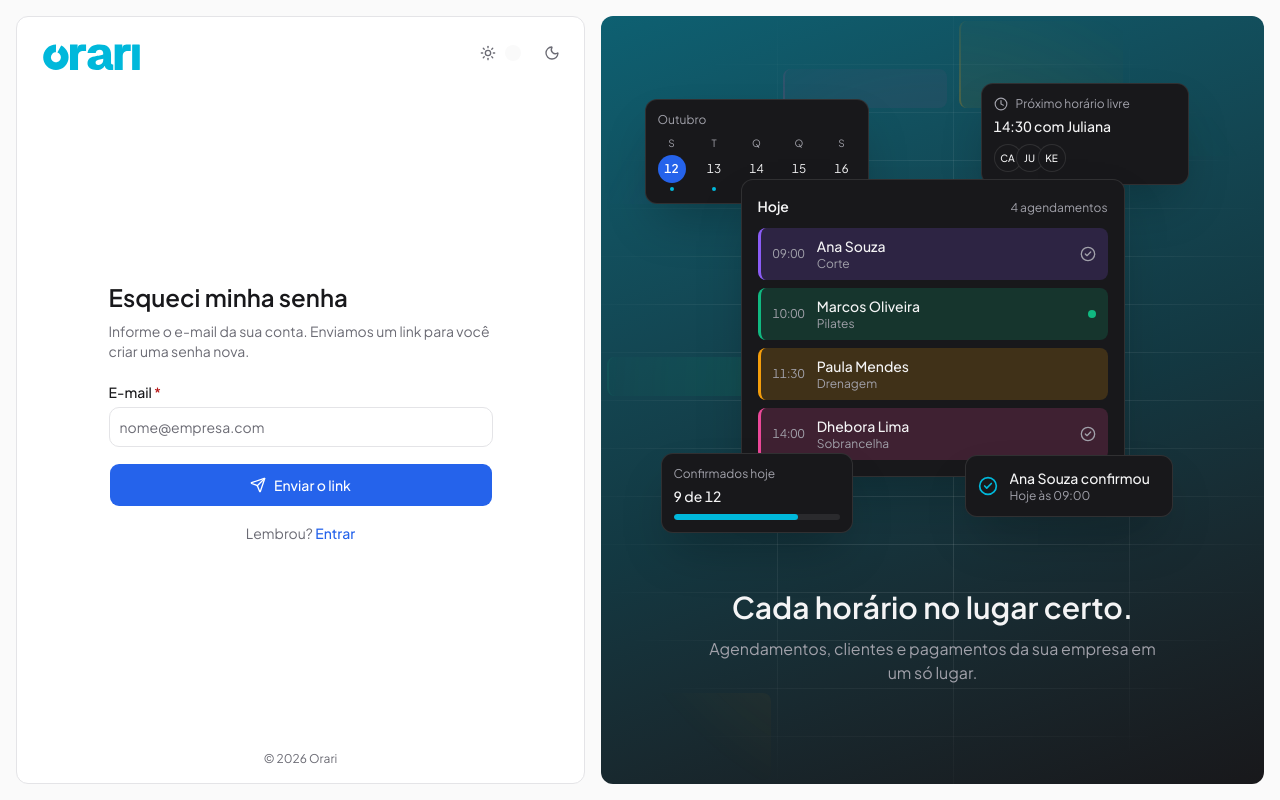
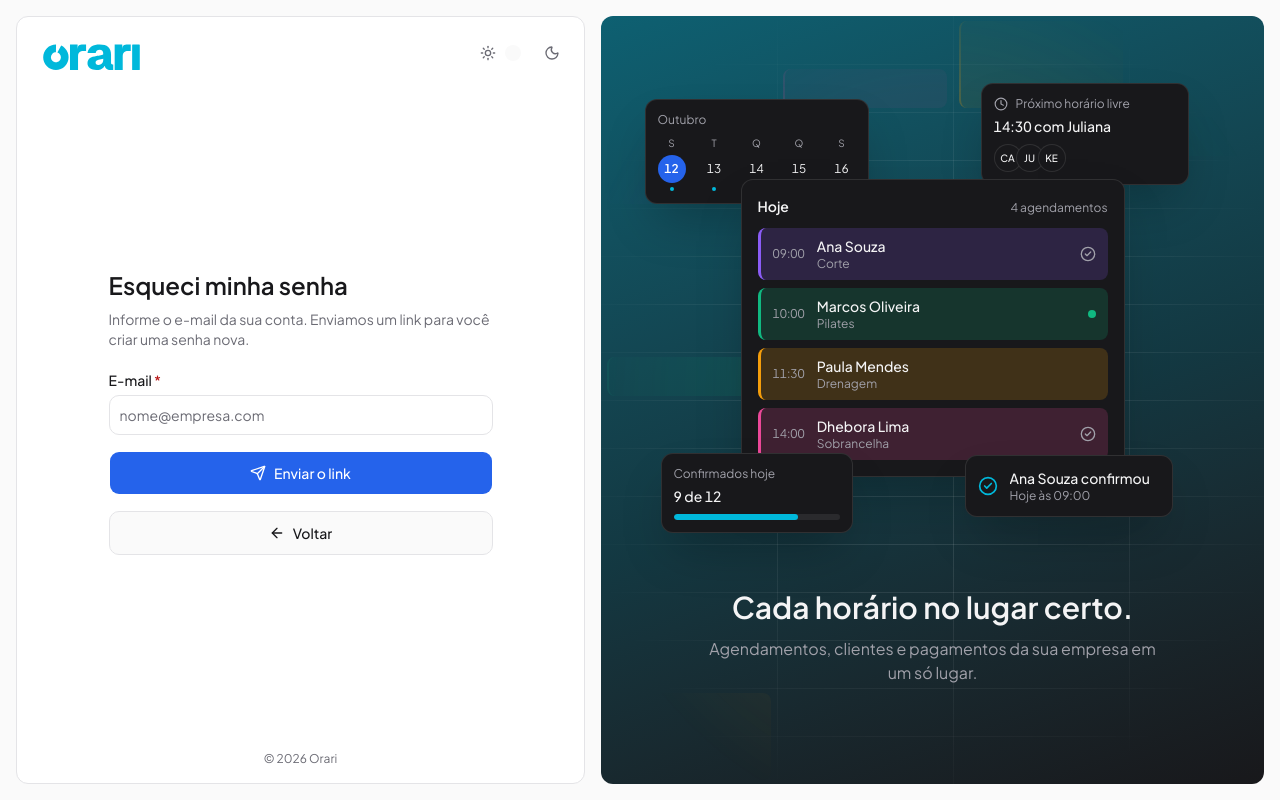
Before and after one commit to renatoclx/orari-frontend, a Next.js app: page /esqueci-senha in a window 1280 px wide. Built offline with nearby package versions, Linux system fonts and the light colour scheme.

Commit message:
feat(auth): botão Voltar no esqueci minha senha
Co-Authored-By: Claude Opus 5.5 <noreply@anthropic.com>

```diff
--- a/src/components/auth/ForgotPasswordForm.tsx
+++ b/src/components/auth/ForgotPasswordForm.tsx
@@ -92,15 +92,12 @@ export function ForgotPasswordForm() {
         <Send aria-hidden="true" />
         {pending ? "Enviando…" : "Enviar o link"}
       </Button>
-      <p className="text-center text-sm text-muted-foreground">
-        Lembrou?{" "}
-        <Link
-          href="/login"
-          className="font-medium text-primary hover:underline"
-        >
-          Entrar
+      <Button asChild variant="outline" size="lg" className="w-full">
+        <Link href="/login">
+          <ArrowLeft aria-hidden="true" />
+          Voltar
         </Link>
-      </p>
+      </Button>
     </form>
   );
 }
```
